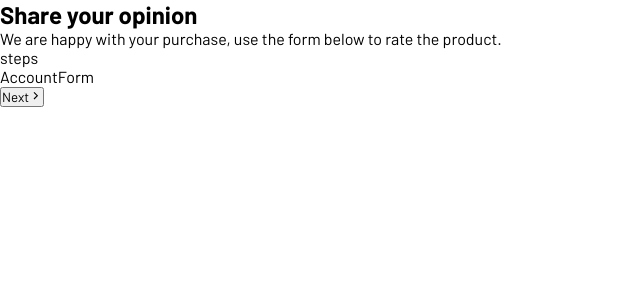
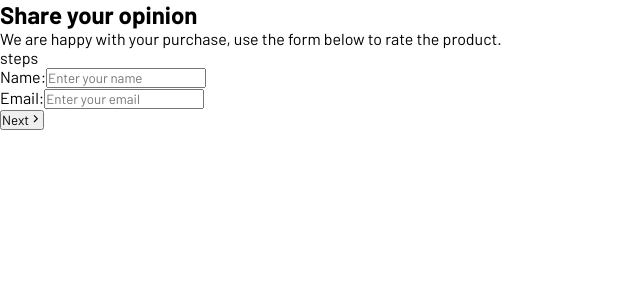
Before and after one commit to mat-afk/multistep-form, a React (Vite) app: page / in a window 1280 px wide. Shown: the top 300 px of the page, without its empty margins (0-640 px from the left). Built offline with nearby package versions, Linux system fonts and the light colour scheme.

Commit message:
feat: Account Form component

```diff
--- a/src/components/AccountForm.jsx
+++ b/src/components/AccountForm.jsx
@@ -1,5 +1,25 @@
 const AccountForm = () => {
-  return <div>AccountForm</div>;
+  return (
+    <div>
+      <div className="form-control">
+        <label>
+          <span>Name:</span>
+          <input type="text" id="name" placeholder="Enter your name" required />
+        </label>
+      </div>
+      <div className="form-control">
+        <label>
+          <span>Email:</span>
+          <input
+            type="email"
+            id="email"
+            placeholder="Enter your email"
+            required
+          />
+        </label>
+      </div>
+    </div>
+  );
 };
 
 export default AccountForm;
```
